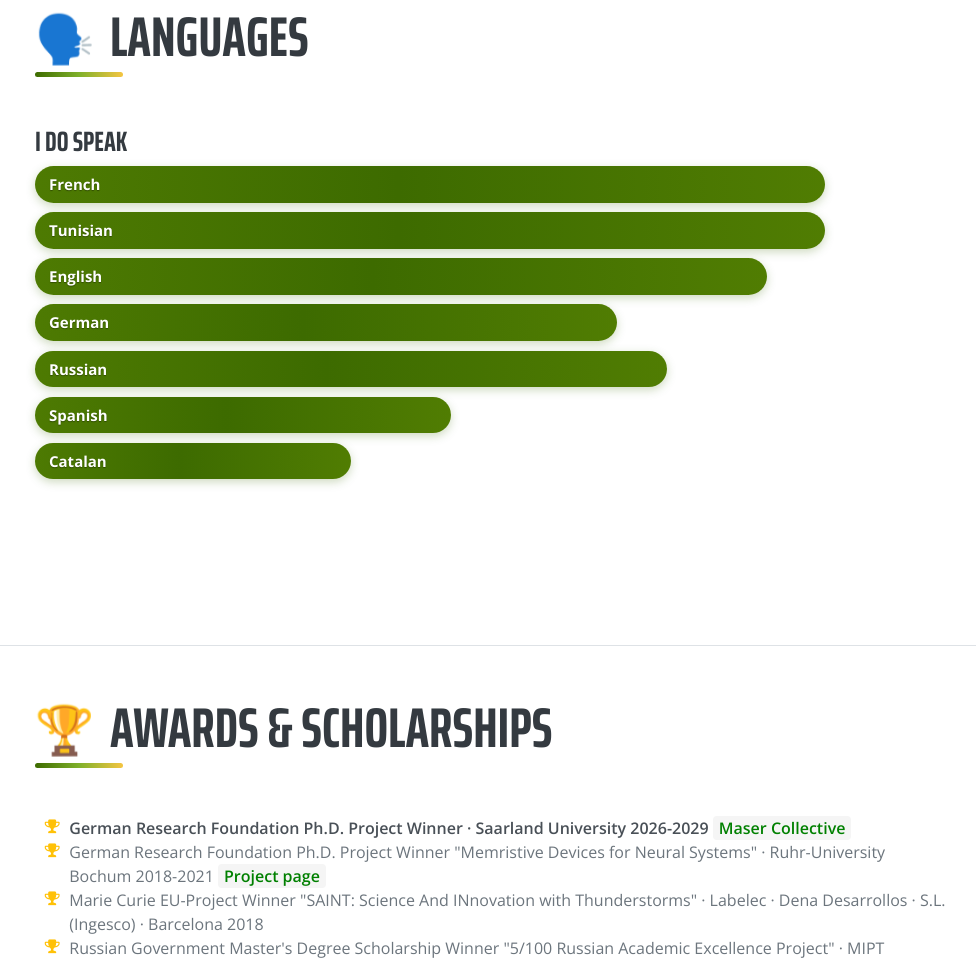
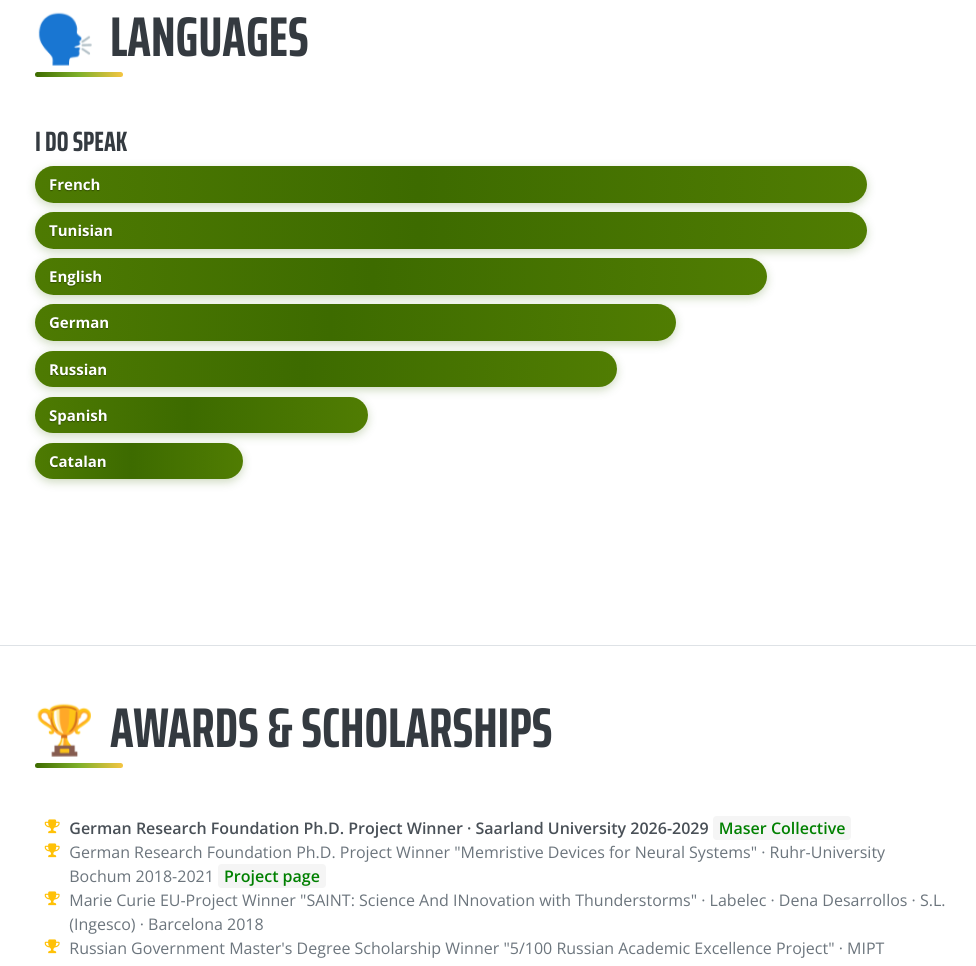
Before and after one commit to FaresJalled/WebSite, a plain HTML site: page index.html in a window 1280 px wide. Shown: the part 5670-6636 px from the top of the page, without its empty margins (285-1261 px from the left). Drawn offline with Linux system fonts and the light colour scheme; no server answers; animation ran at ten frames a second.

Commit message:
index.html

```diff
--- a/index.html
+++ b/index.html
@@ -561,13 +561,13 @@
           <h3>I do speak</h3>
 
           <div class="lang-bars">
-            <div class="bar" style="--level: 95%" data-skill="French"></div>
-            <div class="bar" style="--level: 95%" data-skill="Tunisian"></div>
+            <div class="bar" style="--level: 100%" data-skill="French"></div>
+            <div class="bar" style="--level: 100%" data-skill="Tunisian"></div>
             <div class="bar" style="--level: 88%" data-skill="English"></div>
-            <div class="bar" style="--level: 70%" data-skill="German"></div>
-            <div class="bar" style="--level: 76%" data-skill="Russian"></div>
-            <div class="bar" style="--level: 50%" data-skill="Spanish"></div>
-            <div class="bar" style="--level: 38%" data-skill="Catalan"></div>
+            <div class="bar" style="--level: 77%" data-skill="German"></div>
+            <div class="bar" style="--level: 70%" data-skill="Russian"></div>
+            <div class="bar" style="--level: 40%" data-skill="Spanish"></div>
+            <div class="bar" style="--level: 25%" data-skill="Catalan"></div>
           </div>
 
         </div>
```
